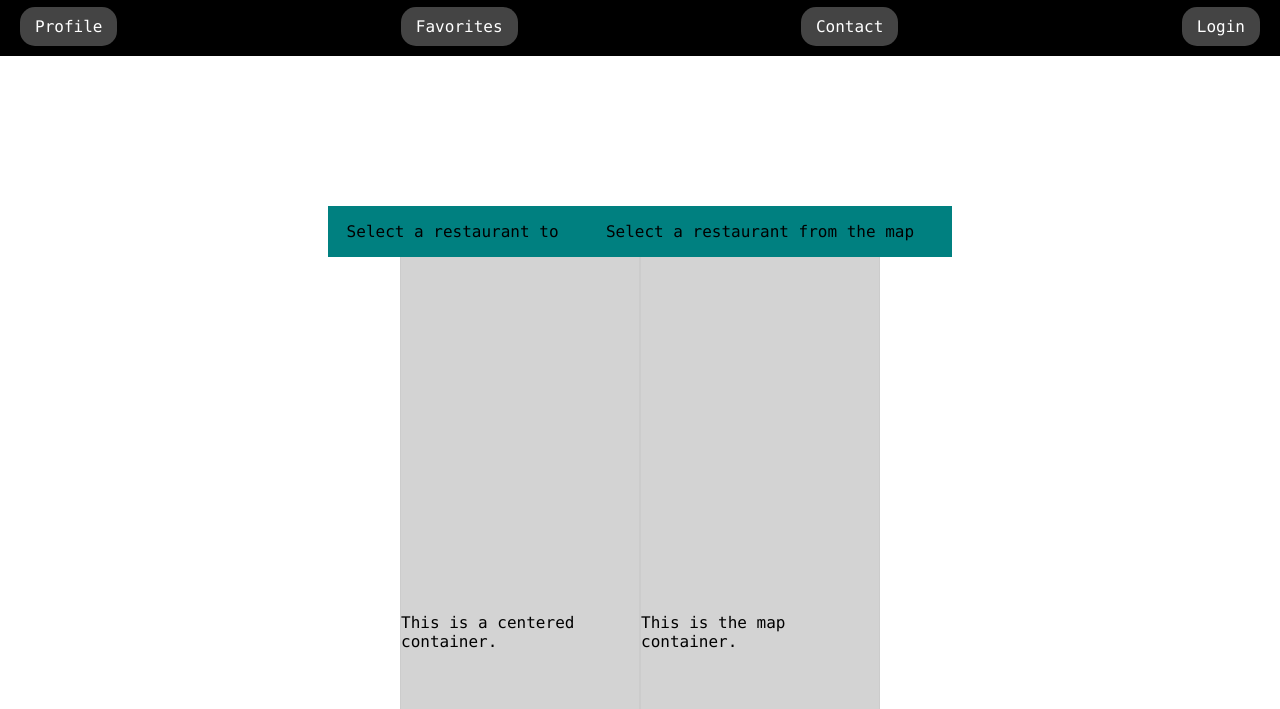
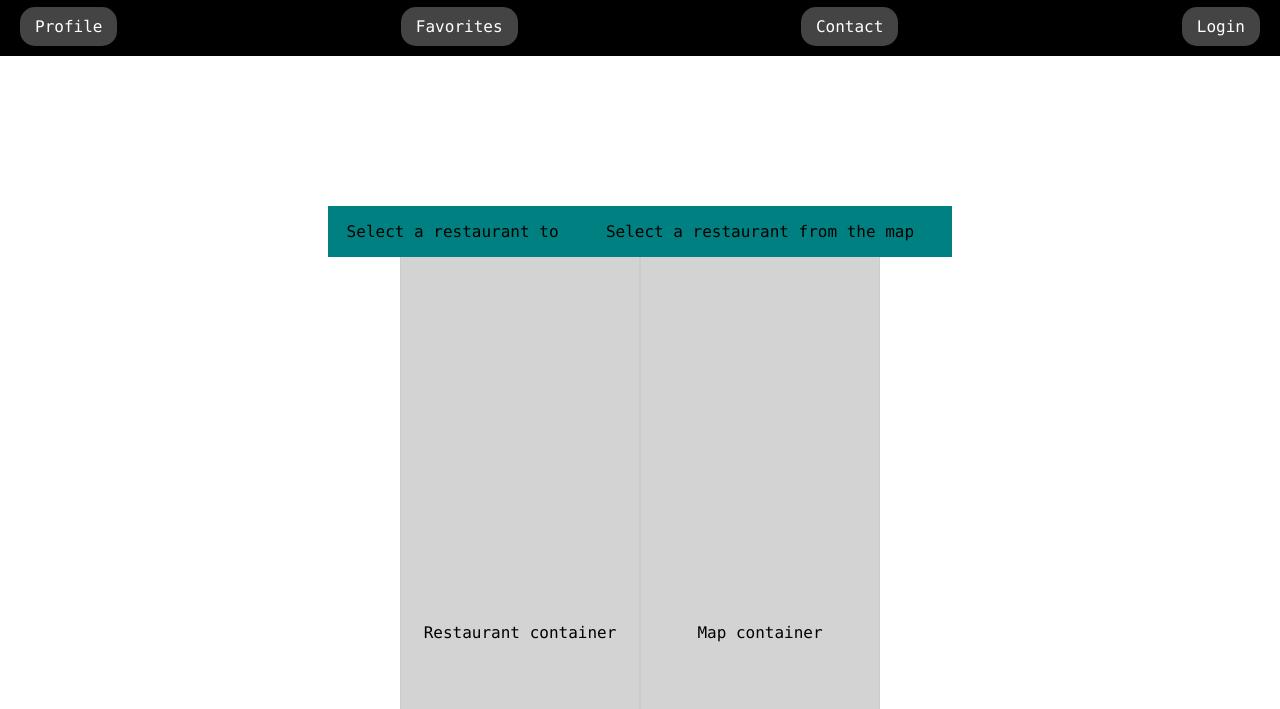
Before and after one commit to Stainamou/WSK, a website: page yksilötehtävä/index.html in a window 1280 px wide. Shown: the part 91-800 px from the top of the page. Drawn offline with Linux system fonts and the light colour scheme.

Commit message:
finishing touches

```diff
--- a/yksilötehtävä/index.html
+++ b/yksilötehtävä/index.html
@@ -17,21 +17,23 @@
     <a href="#">Login</a>
   </nav>
 </header>
-</body>
+
 <main>
   <div class="container-wrapper">
     <div class="container">
       <section id="menu-details">
         <p>Select a restaurant to view its menu</p>
       </section>
-      <p>This is a centered container.</p>
+      <p>Restaurant container</p>
     </div>
     <div class="map-container">
       <section id="map-details">
         <p>Select a restaurant from the map</p>
       </section>
-      <p>This is the map container.</p>
+      <p>Map container</p>
     </div>
   </div>
 </main>
+</body>
+
 </html>
```
